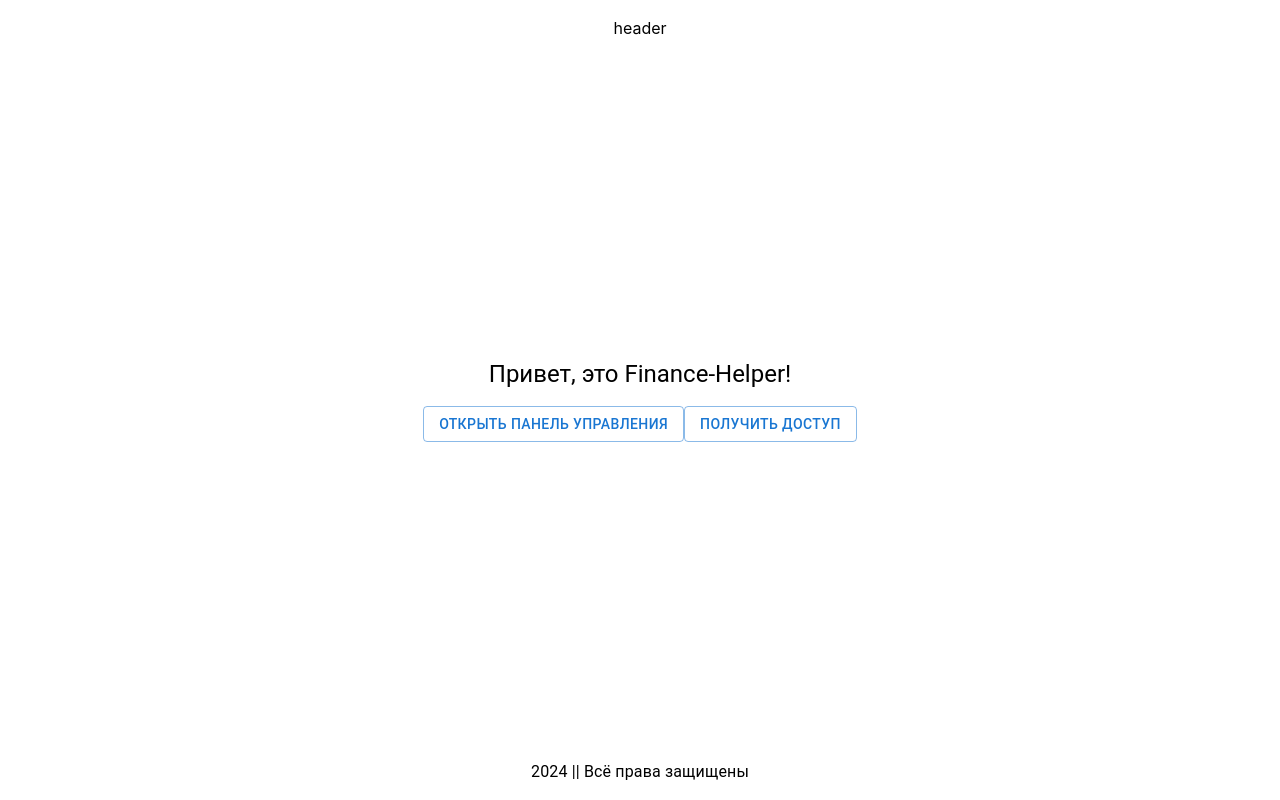
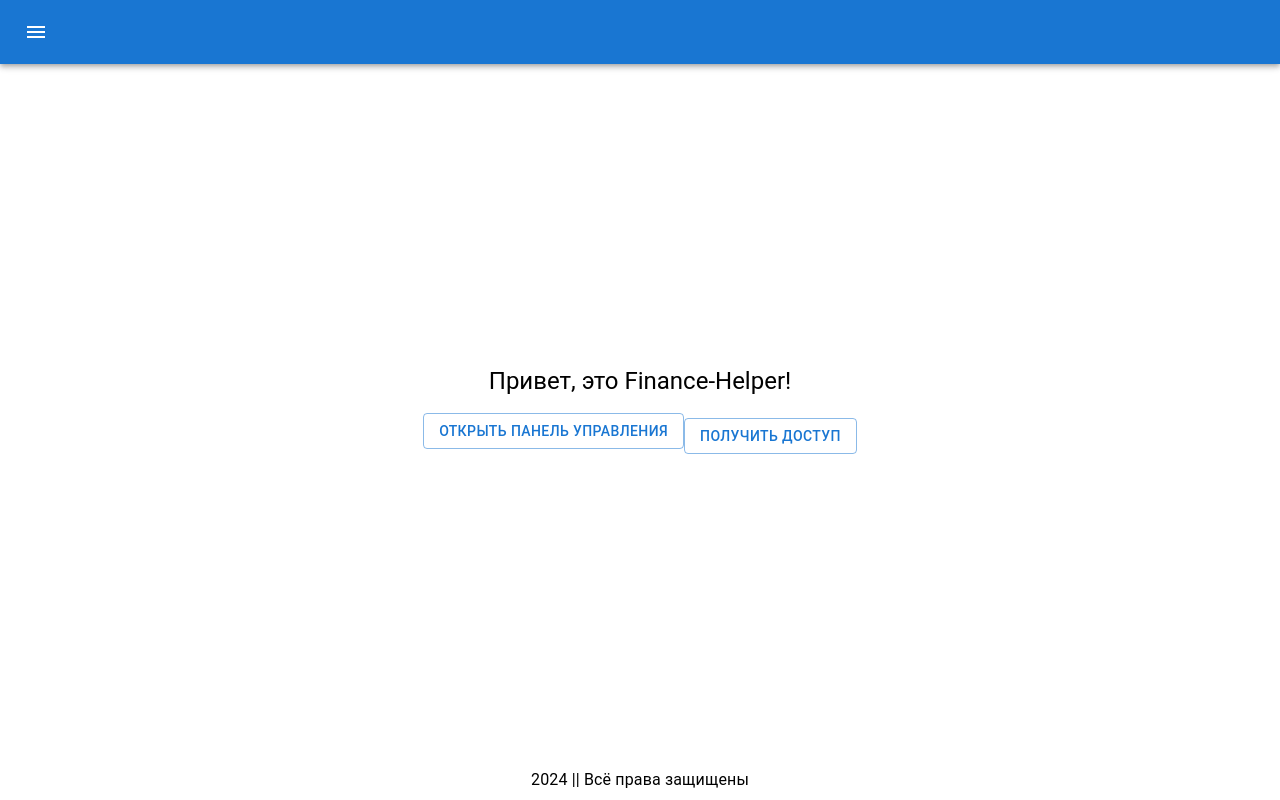
Before and after one commit to officer04/finance-helper, a React (Create React App) app: page / in a window 1280 px wide. Built offline with nearby package versions, Linux system fonts and the light colour scheme.

Commit message:
Developed header for authorized and unauthorized users FINANCEHELPER-17

```diff
--- a/src/App.tsx
+++ b/src/App.tsx
@@ -3,11 +3,13 @@ import { Footer, Header, Home } from './components/shared';
 
 const App: FC = () => {
   return (
-    <div className='flex flex-col items-center justify-between h-screen p-4'>
-      <Header />
-      <Home/>
-      <Footer />
-    </div>
+    <>
+      <div className="flex flex-col items-center justify-between h-screen">
+        <Header />
+        <Home />
+        <Footer />
+      </div>
+    </>
   );
 };
 
--- a/src/components/shared/footer.tsx
+++ b/src/components/shared/footer.tsx
@@ -8,7 +8,7 @@ export const Footer: FC = () => {
 
   const currentYear = new Date().getFullYear();
   return (
-    <footer>
+    <footer className='p-2'>
       <Typography variant="body1" component="p" align="center">
         {`${currentYear}`} || {t('footerText')}
       </Typography>
--- a/src/components/shared/header.tsx
+++ /dev/null
@@ -1,12 +0,0 @@
-import React, { FC } from 'react';
-import { cn } from '../../lib/utils';
-
-interface Props {
-  className?: string;
-}
-
-export const Header: FC<Props> = ({ className }) => {
-  return <header className={cn('', className)}>
-    header
-  </header>;
-};
--- /dev/null
+++ b/src/components/shared/header/header-auth.tsx
@@ -0,0 +1,16 @@
+import { FC } from 'react';
+
+import AppBar from '@mui/material/AppBar';
+import Toolbar from '@mui/material/Toolbar';
+import Typography from '@mui/material/Typography';
+import { MenuListComposition } from '../menu-list-composition';
+
+export const HeaderAuth: FC = () => {
+  return (
+    <AppBar position="static">
+      <Toolbar>
+        <MenuListComposition />
+      </Toolbar>
+    </AppBar>
+  );
+};
--- /dev/null
+++ b/src/components/shared/header/header-base.tsx
@@ -0,0 +1,16 @@
+import { FC } from 'react';
+
+import AppBar from '@mui/material/AppBar';
+import Toolbar from '@mui/material/Toolbar';
+import Typography from '@mui/material/Typography';
+import { MenuListComposition } from '../menu-list-composition';
+
+export const HeaderBase: FC = () => {
+  return (
+    <AppBar position="static">
+      <Toolbar>
+        <MenuListComposition />
+      </Toolbar>
+    </AppBar>
+  );
+};
--- /dev/null
+++ b/src/components/shared/header/header.tsx
@@ -0,0 +1,17 @@
+import { FC } from "react";
+
+import { HeaderBase } from "./header-base";
+import { HeaderAuth } from "./header-auth";
+
+export const Header: FC = () => {
+  const isAuth = false;
+  const getHeader = () => {
+    if (!isAuth) {
+      return <HeaderBase />;
+    } else {
+      return <HeaderAuth />;
+    }
+  };
+
+  return getHeader();
+};
--- a/src/components/shared/home.tsx
+++ b/src/components/shared/home.tsx
@@ -36,12 +36,12 @@ export const Home: FC = () => {
   };
 
   return (
-    <div>
+    <div className='pr-2 pl-2'>
       <div className="text-center">
         <Typography variant="h5" marginBottom={2} component="h1">
           {t('title')}
         </Typography>
-        <Button variant="outlined" size="medium" onClick={handleToggleModalLogin}>
+        <Button variant="outlined" style={{marginBottom: "10px"}} size="medium" onClick={handleToggleModalLogin}>
           {t('buttonOpenModalLogin')}
         </Button>
         <Button variant="outlined" size="medium" onClick={handleToggleModalRegister}>
--- /dev/null
+++ b/src/components/shared/menu-list-composition.tsx
@@ -0,0 +1,62 @@
+import * as React from 'react';
+import IconButton from '@mui/material/IconButton';
+import Menu from '@mui/material/Menu';
+import MenuItem from '@mui/material/MenuItem';
+import MenuIcon from '@mui/icons-material/Menu';
+import { FC } from 'react';
+
+
+const options = [
+  "Профиль"
+];
+
+const ITEM_HEIGHT = 25;
+
+export const  MenuListComposition: FC = () => {
+  const [anchorEl, setAnchorEl] = React.useState<null | HTMLElement>(null);
+  const open = Boolean(anchorEl);
+  const handleClick = (event: React.MouseEvent<HTMLElement>) => {
+    setAnchorEl(event.currentTarget);
+  };
+  const handleClose = () => {
+    setAnchorEl(null);
+  };
+
+  return (
+    <div>
+      <IconButton
+        size="large"
+        onClick={handleClick}
+        edge="start"
+        color="inherit"
+        aria-label="menu"
+        sx={{ mr: 2 }}
+      >
+        <MenuIcon />
+      </IconButton>
+      <Menu
+        id="long-menu"
+        MenuListProps={{
+          'aria-labelledby': 'long-button',
+        }}
+        anchorEl={anchorEl}
+        open={open}
+        onClose={handleClose}
+        slotProps={{
+          paper: {
+            style: {
+              maxHeight: ITEM_HEIGHT * 4.5,
+              width: '20ch',
+            },
+          },
+        }}
+      >
+        {options.map((option) => (
+          <MenuItem key={option} selected={option === 'Pyxis'} onClick={handleClose}>
+            {option}
+          </MenuItem>
+        ))}
+      </Menu>
+    </div>
+  );
+}
--- /dev/null
+++ b/src/components/shared/profile-user.tsx
@@ -0,0 +1,13 @@
+import React, { FC } from 'react'
+
+interface Props {
+
+}
+
+export const ProfileUser: FC<Props> = ({  }) => {
+  return (
+    <div>
+     profile-user
+    </div>
+  )
+}
--- a/src/index.css
+++ b/src/index.css
@@ -1,6 +1,10 @@
 @tailwind base;
 @tailwind components;
 @tailwind utilities;
+@import '@fontsource/roboto/300.css';
+@import '@fontsource/roboto/400.css';
+@import '@fontsource/roboto/500.css';
+@import '@fontsource/roboto/700.css';
 
 
 body {
```
Also changed, not shown: src/components/shared/index.ts (+6 -3 lines).
